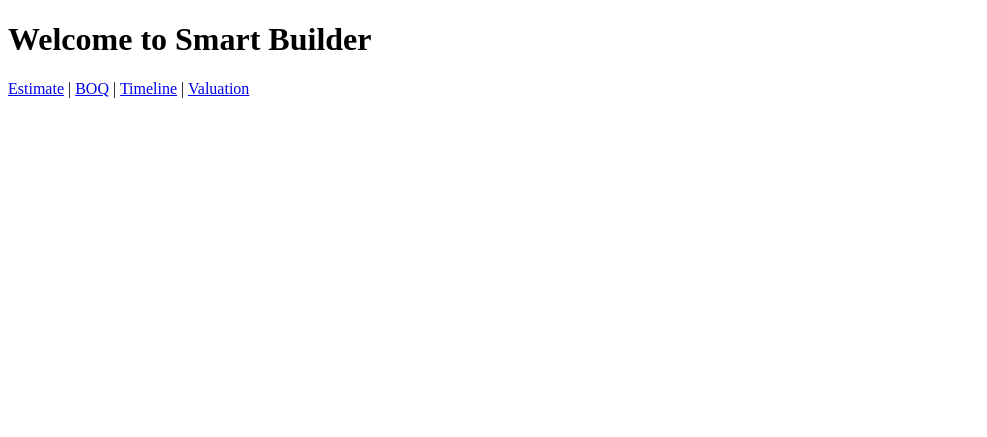
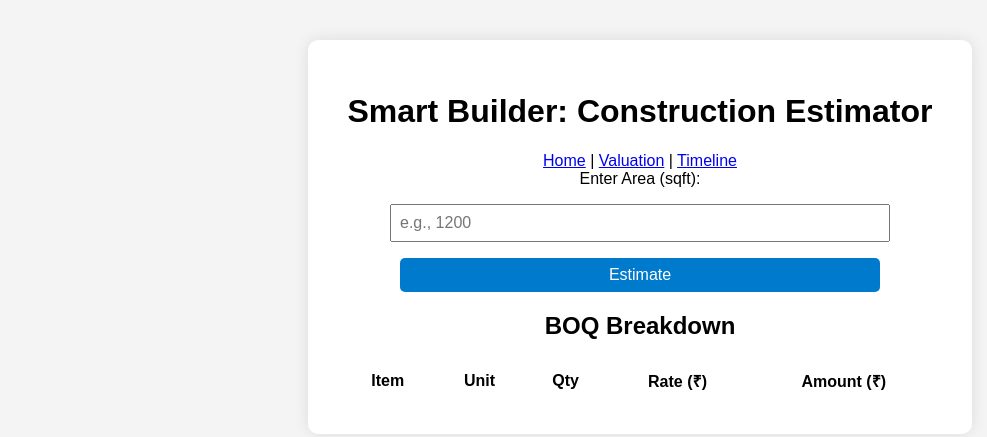
Before and after one commit to Kavin665/Smart-Builder-, a plain HTML site: page index.html in a window 1280 px wide. Shown: the whole page, without its empty margins (0-987 px from the left). Drawn offline with Linux system fonts and the light colour scheme.

Commit message:
Update index.html

```diff
--- a/index.html
+++ b/index.html
@@ -1,16 +1,38 @@
 <!DOCTYPE html>
 <html lang="en">
 <head>
-  <meta charset="UTF-8">
-  <title>Smart Builder</title>
+  <meta charset="UTF-8" />
+  <meta name="viewport" content="width=device-width, initial-scale=1.0" />
+  <title>Smart Builder: Construction Estimator</title>
+  <link rel="stylesheet" href="style.css" />
 </head>
 <body>
-  <h1>Welcome to Smart Builder</h1>
-  <nav>
-    <a href="pages/estimate.html">Estimate</a> |
-    <a href="pages/boq.html">BOQ</a> |
-    <a href="pages/timeline.html">Timeline</a> |
-    <a href="pages/valuation.html">Valuation</a>
-  </nav>
+  <div class="container">
+    <h1>Smart Builder: Construction Estimator</h1>
+    <nav>
+      <a href="index.html">Home</a> |
+      <a href="pages/valuation.html">Valuation</a> |
+      <a href="pages/timeline.html">Timeline</a>
+    </nav>
+    <label for="area">Enter Area (sqft):</label>
+    <input type="number" id="area" placeholder="e.g., 1200" />
+    <button onclick="estimateCost()">Estimate</button>
+    <p id="estimated-cost" class="result"></p>
+
+    <h2>BOQ Breakdown</h2>
+    <table id="boq-table">
+      <thead>
+        <tr>
+          <th>Item</th>
+          <th>Unit</th>
+          <th>Qty</th>
+          <th>Rate (₹)</th>
+          <th>Amount (₹)</th>
+        </tr>
+      </thead>
+      <tbody></tbody>
+    </table>
+  </div>
+  <script src="script.js"></script>
 </body>
 </html>
```
